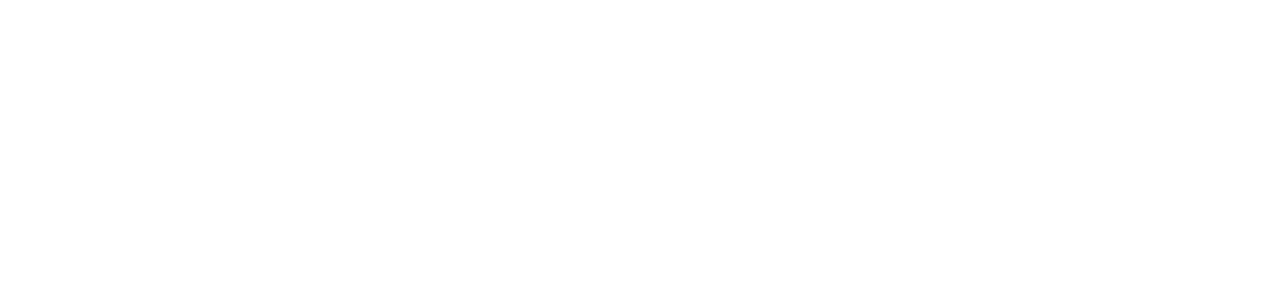
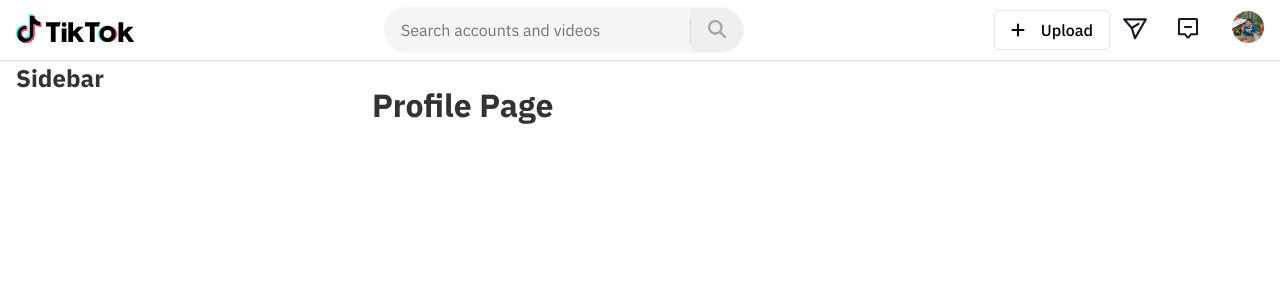
Before and after one commit to anhkhoi1908/tiktok-ui, a React (Create React App) app: page /1 in a window 1280 px wide. Before the commit this address had no page. Shown: the top 300 px of the page. Built offline with nearby package versions, Linux system fonts and the light colour scheme.

Commit message:
Handle logic Header: Input search. Fetch API, get searchValue and render data success -  search suggest. Handle cases: When empty input - hide search suggest(include 'space'), click close button delete value input, show loading when user searching, click accountItem render account profile page

```diff
--- a/src/components/AccountItem/index.jsx
+++ b/src/components/AccountItem/index.jsx
@@ -2,21 +2,22 @@
 import classNames from 'classnames/bind';
 import styles from './AccountItem.module.scss';
 import { FontAwesomeIcon } from '@fortawesome/react-fontawesome';
+import { Link } from 'react-router-dom';
 import { faCheckCircle } from '@fortawesome/free-solid-svg-icons';
-import avatar from '../../assets/images/avatar.jpg';
+import ImageComponent from '../Image';
 
-export default function AccountItem() {
+export default function AccountItem({ data }) {
     const cx = classNames.bind(styles);
     return (
-        <div className={cx('wrapper')}>
-            <img src={avatar} alt="" className={cx('avatar')} />
+        <Link to={`/@${data.nickname}`} className={cx('wrapper')}>
+            <ImageComponent src={data.avatar} alt={data.full_name} className={cx('avatar')} />
             <div className={cx('info')}>
                 <h4 className={cx('name')}>
-                    <span>Nguyen Van A</span>
+                    <span>{data.full_name}</span>
                     <FontAwesomeIcon className={cx('check')} icon={faCheckCircle} />
                 </h4>
-                <span className={cx('username')}>nguyenvana</span>
+                <span className={cx('username')}>{data.nickname}</span>
             </div>
-        </div>
+        </Link>
     );
 }
--- a/src/components/Layout/components/Header/index.jsx
+++ b/src/components/Layout/components/Header/index.jsx
@@ -15,21 +15,18 @@
     faSignOut,
     faUser,
 } from '@fortawesome/free-solid-svg-icons';
-import { faCircleXmark, faSpinner, faMagnifyingGlass } from '@fortawesome/free-solid-svg-icons';
 import Tippy from '@tippyjs/react';
-import HeadLessTippy from '@tippyjs/react/headless';
 import 'tippy.js/dist/tippy.css';
 
 import styles from './Header.module.scss';
-import { Wrapper as PopperWrapper } from '../../../Popper';
-import AccountItem from '../../../AccountItem/index';
 import Button from '../../../Button/index';
 import Menu from '../../../Popper/Menu';
 import avatar from '../../../../assets/images/avatar.jpg';
 import { MessageIcon, InboxIcon } from '../../../Icons/';
 import ImageComponent from '../../../Image/';
+import SearchComponent from '../Search';
 
-export default function Header({ path, d }) {
+export default function Header() {
     const cx = classNames.bind(styles);
 
     const MENU_ITEMS = [
@@ -93,14 +90,6 @@
         console.log(menuItem);
     };
 
-    // Search suggest
-    const [searchResult, setSearchResult] = useState([]);
-    useEffect(() => {
-        setTimeout(() => {
-            setSearchResult([]);
-        }, 0);
-    }, []);
-
     const currentUser = true;
 
     return (
@@ -109,34 +98,8 @@
                 <div className={cx('inner')}>
                     <img src={Logo} alt="Tiktok" />
 
-                    <HeadLessTippy
-                        interactive
-                        visible={searchResult.length > 0}
-                        render={(attrs) => (
-                            <div className={cx('search-result')} tabIndex="-1" {...attrs}>
-                                <PopperWrapper>
-                                    <h4 className={cx('search-title')}>Accounts</h4>
-                                    <AccountItem />
-                                    <AccountItem />
-                                    <AccountItem />
-                                    <AccountItem />
-                                </PopperWrapper>
-                            </div>
-                        )}
-                    >
-                        <div className={cx('search')}>
-                            <input placeholder="Search accounts and videos" spellCheck={false} />
-                            <button className={cx('clear')}>
-                                <FontAwesomeIcon icon={faCircleXmark} />
-                            </button>
-
-                            <FontAwesomeIcon className={cx('loading')} icon={faSpinner} />
-
-                            <button className={cx('search-btn')}>
-                                <FontAwesomeIcon icon={faMagnifyingGlass} />
-                            </button>
-                        </div>
-                    </HeadLessTippy>
+                    {/* Search */}
+                    <SearchComponent />
 
                     <div className={cx('actions')}>
                         <Button text leftIcon={<FontAwesomeIcon icon={faPlus} />}>
--- /dev/null
+++ b/src/components/Layout/components/Search/Search.module.scss
@@ -0,0 +1,90 @@
+.search,
+.search-result {
+    width: 36rem;
+}
+
+.search {
+    width: 36rem;
+    height: var(--search-height);
+    background-color: #f5f5f5;
+    border-radius: 10rem;
+    padding-left: 1.6rem;
+    display: flex;
+    position: relative;
+    border: 0.15rem solid transparent;
+
+    input {
+        flex: 1;
+        height: 100%;
+        color: var(--black);
+        font-size: 1.6rem;
+        background-color: transparent;
+        // padding: 1.2rem 0;
+        caret-color: var(--primary);
+    }
+
+    input:not(:placeholder-shown) ~ .search-btn {
+        color: rgba(22, 24, 35, 0.75);
+    }
+
+    &::after {
+        content: '';
+        position: absolute;
+        top: var(--search-top-spacer);
+        right: var(--search-button-width);
+        width: 0.1rem;
+        height: calc(var(--search-height) - var(--search-top-spacer) * 2);
+        background-color: rgba(22, 24, 35, 0.12);
+    }
+
+    &:focus-within {
+        border-color: rgba(22, 24, 35, 0.2);
+    }
+}
+
+.search-title {
+    color: rgba(22, 24, 35, 0.5);
+    font-size: 1.4rem;
+    font-weight: 600;
+    padding: 0.6rem 1.2rem;
+}
+
+.clear,
+.loading {
+    position: absolute;
+    right: calc(var(--search-button-width) + 1.6rem);
+    top: 50%;
+    transform: translateY(-50%);
+    color: rgba(22, 24, 35, 0.34);
+}
+
+.loading {
+    animation: spinner 0.3s linear infinite;
+}
+
+@keyframes spinner {
+    from {
+        transform: translateY(-50%) rotate(0);
+    }
+    to {
+        transform: translateY(-50%) rotate(180deg);
+    }
+}
+
+.search-btn {
+    width: var(--search-button-width);
+    // width: 100%;
+    border-top-right-radius: 10rem;
+    border-bottom-right-radius: 10rem;
+    font-size: 1.8rem;
+    color: rgba(22, 24, 35, 0.34);
+
+    &:hover {
+        cursor: pointer;
+        background-color: rgba(22, 24, 35, 0.03);
+    }
+
+    &:active {
+        background-color: rgba(22, 24, 35, 0.06);
+    }
+}
--- /dev/null
+++ b/src/components/Layout/components/Search/index.jsx
@@ -0,0 +1,105 @@
+import React, { useState, useEffect, useRef } from 'react';
+import HeadLessTippy from '@tippyjs/react/headless';
+import { FontAwesomeIcon } from '@fortawesome/react-fontawesome';
+import { faCircleXmark, faSpinner, faMagnifyingGlass } from '@fortawesome/free-solid-svg-icons';
+
+import { Wrapper as PopperWrapper } from '../../../Popper';
+import AccountItem from '../../../AccountItem/index';
+import classNames from 'classnames/bind';
+import styles from './Search.module.scss';
+
+export default function SearchComponent() {
+    const cx = classNames.bind(styles);
+
+    // Get search value and click delete value
+    const [searchValue, setSearchValue] = useState('');
+
+    // Search suggest
+    const [searchResult, setSearchResult] = useState([]);
+
+    // When search value loading will run. Dedfault value is false cause start have not search yet
+    const [loading, setLoading] = useState(false);
+
+    // Call API
+    useEffect(() => {
+        // When each search will show suggest search. Use trim to hide suggest search when search empty string
+        if (!searchValue.trim()) {
+            setSearchResult([]);
+            return;
+        }
+
+        setLoading(true);
+
+        fetch(`https://tiktok.fullstack.edu.vn/api/users/search?q=${encodeURIComponent(searchValue)}&type=less`)
+            .then((res) => res.json())
+            .then((res) => {
+                setSearchResult(res.data);
+                setLoading(false);
+            })
+            .catch(() => {
+                setLoading(false);
+            });
+    }, [searchValue]);
+
+    // When click delete input search, focus input by useRef
+    const inputRef = useRef();
+
+    // Hanlde clear search input
+    const handleClearInput = () => {
+        setSearchValue('');
+        inputRef.current.focus();
+        setSearchResult([]);
+    };
+
+    // Show suggest search. Set value default is true because first search always show
+    const [showResult, setShowResult] = useState(true);
+
+    // Hide suggest search when click outside
+    const handleHideResult = () => {
+        setShowResult(false);
+    };
+
+    return (
+        <div>
+            <HeadLessTippy
+                interactive
+                visible={showResult && searchResult.length > 0}
+                render={(attrs) => (
+                    <div className={cx('search-result')} tabIndex="-1" {...attrs}>
+                        <PopperWrapper>
+                            <h4 className={cx('search-title')}>Accounts</h4>
+                            {searchResult.map((result) => (
+                                <AccountItem key={result.id} data={result} />
+                            ))}
+                        </PopperWrapper>
+                    </div>
+                )}
+                onClickOutside={handleHideResult}
+            >
+                <div className={cx('search')}>
+                    <input
+                        ref={inputRef}
+                        placeholder="Search accounts and videos"
+                        spellCheck={false}
+                        value={searchValue}
+                        onChange={(e) => setSearchValue(e.target.value)}
+                        onFocus={() => setShowResult(true)}
+                    />
+
+                    {/* Convert searchValue into Boolean */}
+                    {!!searchValue && !loading && (
+                        <button className={cx('clear')} onClick={handleClearInput}>
+                            <FontAwesomeIcon icon={faCircleXmark} />
+                        </button>
+                    )}
+
+                    {loading && <FontAwesomeIcon className={cx('loading')} icon={faSpinner} />}
+
+                    <button className={cx('search-btn')}>
+                        <FontAwesomeIcon icon={faMagnifyingGlass} />
+                    </button>
+                </div>
+            </HeadLessTippy>
+        </div>
+    );
+}
--- a/src/index.js
+++ b/src/index.js
@@ -6,11 +6,11 @@
 
 const root = ReactDOM.createRoot(document.getElementById('root'));
 root.render(
-    <React.StrictMode>
-        <GlobalStyles>
-            <App />
-        </GlobalStyles>
-    </React.StrictMode>,
+    // <React.StrictMode>
+    <GlobalStyles>
+        <App />
+    </GlobalStyles>,
+    // </React.StrictMode>,
 );
 
 // If you want to start measuring performance in your app, pass a function
--- a/src/pages/Profile.jsx
+++ b/src/pages/Profile.jsx
@@ -1,5 +1,9 @@
 import React from 'react';
 
 export default function Profile() {
-    return <div></div>;
+    return (
+        <div>
+            <h1>Profile Page</h1>
+        </div>
+    );
 }
--- a/src/routes/index.js
+++ b/src/routes/index.js
@@ -11,8 +11,8 @@
 const publicRoutes = [
     { path: '/', page: Home },
     { path: '/following', page: Following },
+    { path: '/:nickname', page: Profile },
     { path: '/upload', page: Upload, layout: HeaderOnly },
-    { path: '/profile', page: Profile },
     { path: '/search', page: Search, layout: null },
 ];
 
```
Also changed, not shown: src/components/Layout/components/Header/Header.module.scss (+0 -78 lines).
